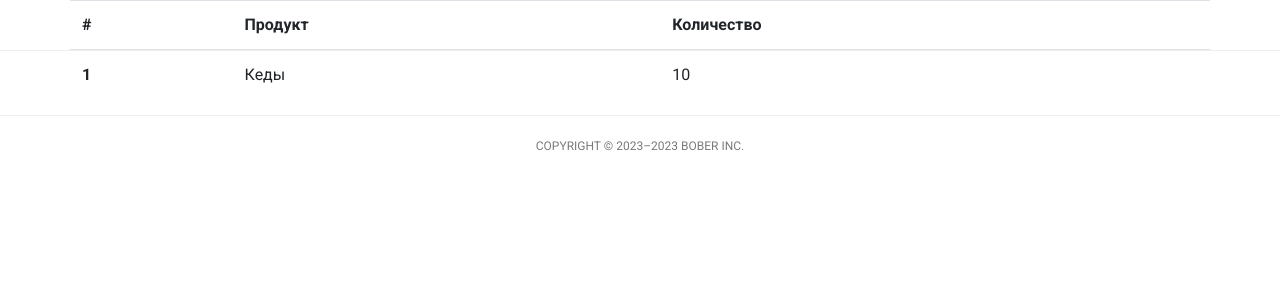
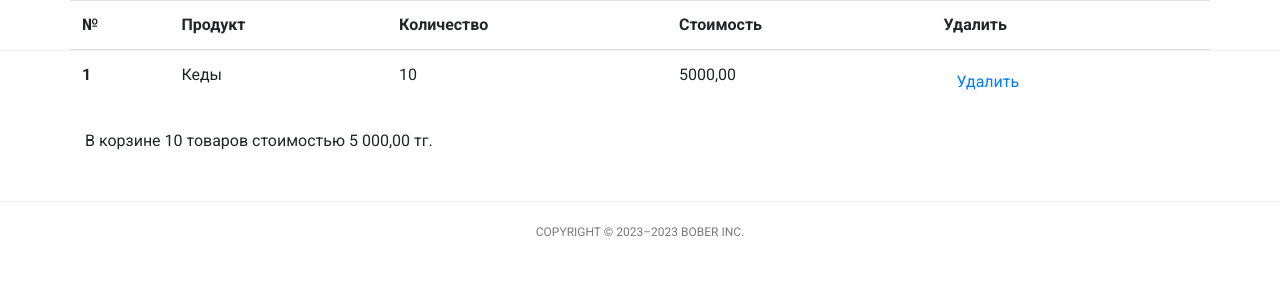
Before and after one commit to morozov1982/stepshop_sdp_221, a Django app: page /basket/ in a window 1280 px wide. Shown: the part 133-433 px from the top of the page. Run offline with Django 4.2, Linux system fonts and the light colour scheme; a user stored in the database is signed in; data comes from the database, SQL or seed files in the repository; tables that the repository leaves empty hold one stand-in row (values such as "Sample post"); some libraries are stand-ins or nearby versions.

Commit message:
lesson_12 files

```diff
--- a/stepshop/authapp/views.py
+++ b/stepshop/authapp/views.py
@@ -10,6 +10,7 @@ from .forms import ShopUserLoginForm, ShopUserRegisterForm, ShopUserEditForm
 def login(request):
     title = 'Вход'
     login_form = ShopUserLoginForm(data=request.POST)
+    _next = request.GET.get('next') if 'next' in request.GET.keys() else ''
 
     if request.method == "POST" and login_form.is_valid():
         username = request.POST['username']
@@ -19,9 +20,11 @@ def login(request):
 
         if user and user.is_active:
             auth.login(request, user)
+            if 'next' in request.POST.keys():
+                return HttpResponseRedirect(request.POST['next'])
             return HttpResponseRedirect(reverse('index'))
 
-    context = get_data(title=title, login_form=login_form)
+    context = get_data(title=title, login_form=login_form, next=_next)
     # context = {
     #     'title': title,
     #     'login_form': login_form,
--- a/stepshop/basketapp/views.py
+++ b/stepshop/basketapp/views.py
@@ -1,10 +1,13 @@
+from django.contrib.auth.decorators import login_required
 from django.shortcuts import render, get_object_or_404
 from django.http import HttpResponseRedirect
+from django.urls import reverse
 
 from mainapp.models import Product
 from .models import Basket
 
 
+@login_required
 def basket(request):
     if request.user.is_authenticated:
         user_basket = Basket.objects.filter(user=request.user)
@@ -13,6 +16,7 @@ def basket(request):
     return HttpResponseRedirect(request.META.get('HTTP_REFERER'))
 
 
+@login_required
 def basket_add(request, pk):
     product = get_object_or_404(Product, pk=pk)
     user_basket = Basket.objects.filter(user=request.user, product=product).first()
@@ -23,8 +27,13 @@ def basket_add(request, pk):
     user_basket.quantity += 1
     user_basket.save()
 
+    if 'login' in request.META.get('HTTP_REFERER'):
+        return HttpResponseRedirect(reverse('products:product', args=[pk]))
     return HttpResponseRedirect(request.META.get('HTTP_REFERER'))
 
 
-def basket_remove(request):
-    pass
+@login_required
+def basket_remove(request, pk):
+    basket_item = get_object_or_404(Basket, pk=pk)
+    basket_item.delete()
+    return HttpResponseRedirect(request.META.get('HTTP_REFERER'))
--- a/stepshop/stepshop/settings.py
+++ b/stepshop/stepshop/settings.py
@@ -133,3 +133,5 @@ MEDIA_ROOT = os.path.join(BASE_DIR, 'media')
 DEFAULT_AUTO_FIELD = 'django.db.models.BigAutoField'
 
 AUTH_USER_MODEL = 'authapp.ShopUser'
+
+LOGIN_URL = '/auth/login/'
--- a/stepshop/templates/auth/login.html
+++ b/stepshop/templates/auth/login.html
@@ -8,6 +8,9 @@
                 <div class="mx-auto col-3">
                     <form id="contact" method="post">
                         {% csrf_token %}
+                        {% if next %}
+                            <input type="hidden" name="next" value="{{ next }}">
+                        {% endif %}
                         {{ login_form.as_p }}
                         <button type="submit" class="btn btn-primary my-4">Войти</button>
                     </form>
--- a/stepshop/templates/basket/basket.html
+++ b/stepshop/templates/basket/basket.html
@@ -8,9 +8,11 @@
                 <table class="table">
                     <thead>
                         <tr>
-                            <th scope="col">#</th>
+                            <th scope="col">№</th>
                             <th scope="col">Продукт</th>
                             <th scope="col">Количество</th>
+                            <th scope="col">Стоимость</th>
+                            <th scope="col">Удалить</th>
                         </tr>
                     </thead>
                     <tbody>
@@ -19,11 +21,24 @@
                             <th scope="row">{{ forloop.counter }}</th>
                             <td>{{ item.product }}</td>
                             <td>{{ item.quantity }}</td>
+                            <td>{{ item.product_cost }}</td>
+                            <td>
+                                <a class="btn btn-round"
+                                   href="{% url 'basket:remove' item.pk %}">
+                                    Удалить
+                                </a>
+                            </td>
                         </tr>
                     {% endfor %}
                     </tbody>
                 </table>
             </div>
+        {% if basket %}
+            <div class="basket_summary mb-5">
+                В корзине {{ basket.0.total_quantity }}
+                товаров стоимостью {{ basket.0.total_cost|floatformat:'2g' }} тг.
+            </div>
+        {% endif %}
         </div>
     {% endif %}
 {% endblock %}
```
